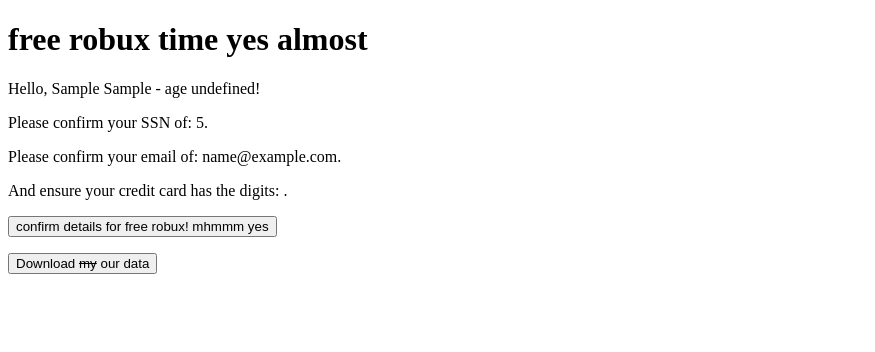
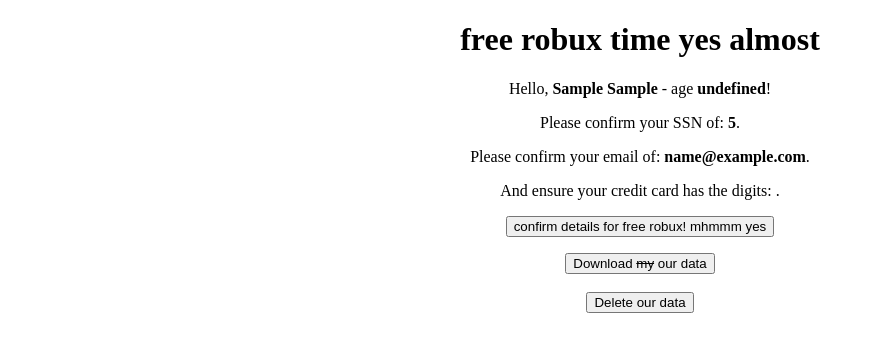
Before and after one commit to matthew-erdman/First-JS, a plain HTML site: page index.html in a window 1280 px wide. Both pictures are taken after typing "Sample", "Sample", "name@example.com", "5" into the empty fields and a click on the button "Submit for free robux!". Shown: the whole page, without its empty margins (0-875 px from the left). Drawn offline with Linux system fonts and the light colour scheme.

Commit message:
Added styling

```diff
--- a/form.js
+++ b/form.js
@@ -50,22 +50,25 @@ function submit() {
   console.log("Age: ", formData["age"]);
 
   // Replaces old form with new confirmation form
-  myDiv.innerHTML = "\n";
+  myDiv.innerHTML = "";
   myDiv.innerHTML += "\t\t<h1>free robux time yes almost</h1>\n";
-  myDiv.innerHTML += "\t\t<p>" + "Hello, " + formData["fname"] + " " + formData["lname"] + " - age " + formData["age"] + "!" + "</p>\n";
-  myDiv.innerHTML += "\t\t<p>" + "Please confirm your SSN of:  " + formData["ssn"] + "." + "</p>\n";
-  myDiv.innerHTML += "\t\t<p>" + "Please confirm your email of:  " + formData["email"] + "." + "</p>\n";
-  myDiv.innerHTML += "\t\t<p>" + "And ensure your credit card has the digits: " + formData["ccDigits"] + "." + "</p>\n";
-  myDiv.innerHTML += "\t\t<p><button onclick='robux()'>confirm details for free robux! mhmmm yes</button></p>";
+  myDiv.innerHTML += "\t\t<p>" + "Hello, <b>" + formData["fname"] + "</b> <b>" + formData["lname"] + "</b> - age <b>" + formData["age"] + "</b>!" + "</p>\n";
+  myDiv.innerHTML += "\t\t<p>" + "Please confirm your SSN of:  <b>" + formData["ssn"] + "</b>." + "</p>\n";
+  myDiv.innerHTML += "\t\t<p>" + "Please confirm your email of:  <b>" + formData["email"] + "</b>." + "</p>\n";
+  myDiv.innerHTML += "\t\t<p>" + "And ensure your credit card has the digits: <b>" + formData["ccDigits"] + "</b>." + "</p>\n";
+  myDiv.innerHTML += "\t\t<p><button onclick='robux()'>confirm details for free robux! mhmmm yes</button></p>\n";
 
-  // Download formData JSON
+  // Download formData JSON button
   // https://developer.mozilla.org/en-US/docs/Web/API/Blob
   var blob = new Blob([JSON.stringify(formData)], {type : "application/json"});
   var url = URL.createObjectURL(blob)
-  myDiv.innerHTML += "\t\t<a href=" + url + " download='formData.json'><button>Download <s>my</s> our data</button></a>";
+  myDiv.innerHTML += "\t\t<a href=" + url + " download='formData.json'><button>Download <s>my</s> our data</button></a><br /><br />\n";
+  myDiv.innerHTML += "\t\t<a href='https://youtu.be/6n3pFFPSlW4' target='_blank'><button>Delete our data</button></a><br /><br />\n";
 }
 
-// Add image when confirm button is clicked, nothing is replaced
+// Add image and change background when confirm button is clicked
 function robux() {
-  myDiv.innerHTML += "\t\t<img src='robux.gif' alt='robux dab' />";
+  myDiv.innerHTML += "\t\t<img width=" + window.innerWidth + " height='500' src='robux.gif' alt='robux dab' /><br />\n";
+  myDiv.innerHTML = myDiv.innerHTML.replace('onclick="robux()"', "disabled='true'")
+  document.getElementsByTagName("style")[0].innerHTML = document.getElementsByTagName("style")[0].innerHTML.replace("url()", "url('robux.jpg')")
 }
--- a/index.html
+++ b/index.html
@@ -4,6 +4,20 @@
     <title>Free robux official form uwu</title>
     <meta charset="utf-8"></meta>
     <script defer src="form.js"></script>
+    <style>
+      body {
+        background-image: url();
+        background-size: cover;
+      }
+      div {
+        margin: auto;
+        width: 50%;
+        text-align: center;
+      }
+      img {
+        width: 100%;
+      }
+    </style>
   </head>
   <body>
     <div id="myDiv">
@@ -89,6 +103,7 @@
         <br />
       </p>
       <button onclick="submit()">Submit for free robux!</button>
+      <br /><br /><br /><br /><br />
     </div>
   </body>
 </html>
```
Also changed, not shown: robux.jpg (added).
